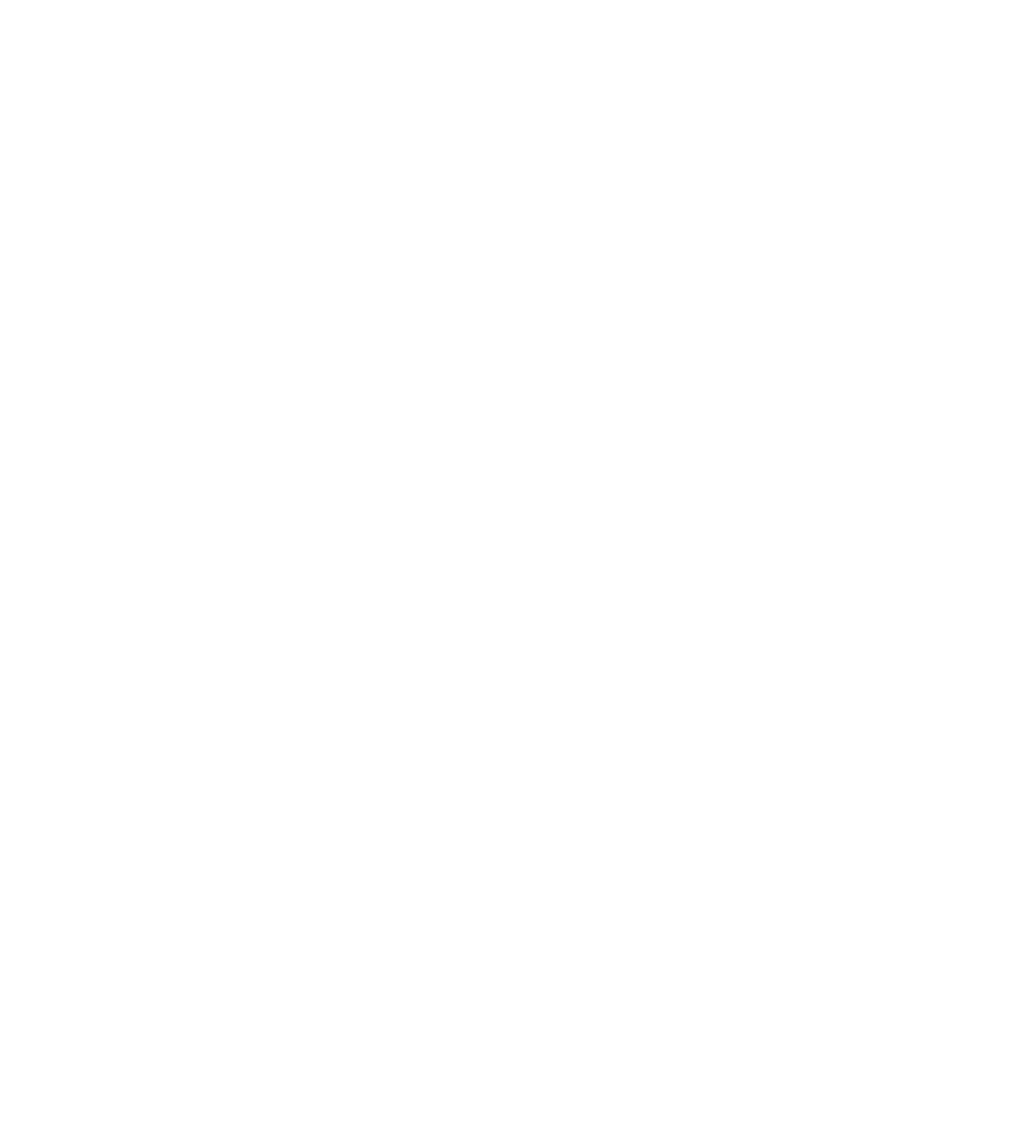
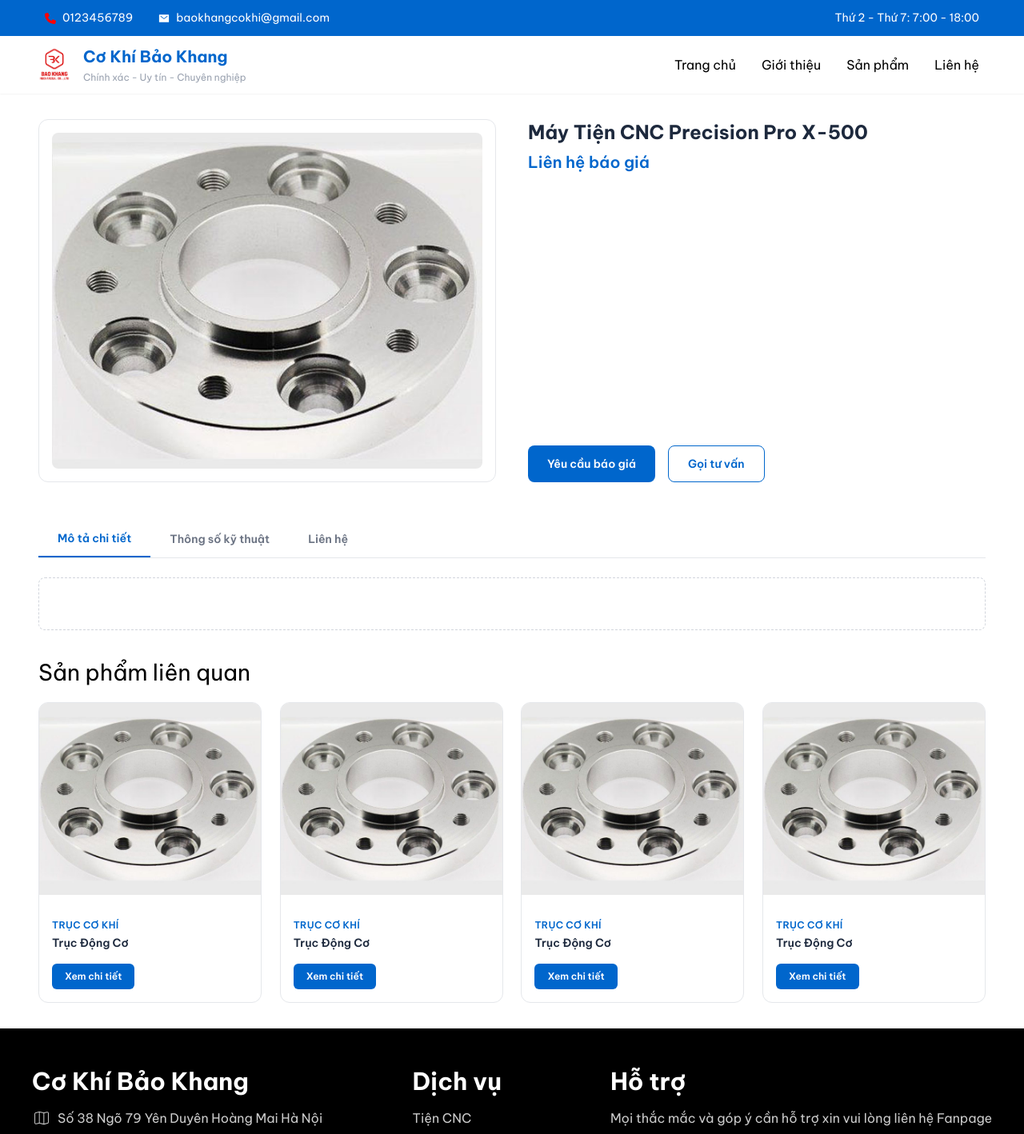
Before and after one commit to minhthangchan3110/cnc_website, a React (Vite) app: page /ProductDetail in a window 1280 px wide. Before the commit this address had no page. Shown: the top 1418 px of the page at 80% size. Before the commit the page ends 800 px from the top, so only its background shows below. Built offline with nearby package versions, Linux system fonts and the light colour scheme.

Commit message:
product_detail

```diff
--- a/src/App.jsx
+++ b/src/App.jsx
@@ -6,6 +6,8 @@
 import Layout from './Layout';
 import Article from './pages/Article';
 import Products from './pages/Products';
+import ProductDetail from './components/ProductDetail';
+import Contact from './pages/Contact';
 function App() {
   return (
     <Router>
@@ -15,6 +17,8 @@
           <Route path='Intro' element={<Intro/>}/>
           <Route path='IntroDetails' element={<Article/>}/>
           <Route path='Products' element={<Products/>}/>
+          <Route path='ProductDetail' element={<ProductDetail/>}/>
+          <Route path='Contact' element={<Contact/>}/>
         </Route>
       </Routes>
     </Router>)
--- a/src/Layout.jsx
+++ b/src/Layout.jsx
@@ -2,6 +2,7 @@
 import { Outlet } from 'react-router-dom'
 import Header from './components/Header'
 import Footer from './components/Footer'
+
 export default function Layout() {
   return (
     <>
--- a/src/components/Header.jsx
+++ b/src/components/Header.jsx
@@ -27,7 +27,9 @@
                 <li><Link to="/Products" className="hover:text-[#0066CC] duration-300">
                   Sản phẩm
                 </Link></li>
-                <li><a href="#contact" className='hover:text-[#0066CC] duration-300'>Liên hệ</a></li>
+                <li><Link to="/Contact" className="hover:text-[#0066CC] duration-300">
+                  Liên hệ
+                </Link></li>
             </ul>
           </nav>
        </header>
--- a/src/components/ProductCard.jsx
+++ b/src/components/ProductCard.jsx
@@ -1,6 +1,8 @@
 import React from 'react'
+import { useNavigate } from 'react-router-dom';
 
-export default function ({ icon, badge, category, name }) {
+export default function ProductCard ({ icon, badge, category, name }) {
+  const navigate = useNavigate()
   return (
     <div className="flex flex-col overflow-hidden rounded-xl border border-gray-200 bg-white transition hover:-translate-y-1 hover:border-[#0066CC] hover:shadow-lg hover:shadow-blue-100">
 
@@ -29,7 +31,7 @@
           {name}
         </h3>
 
-        <button className="mt-auto rounded-md bg-[#0066CC] px-4 py-2 text-xs font-semibold text-white transition hover:bg-[#0052a3]">
+        <button onClick={() => navigate('/ProductDetail')} className="hover:cursor-pointer mt-auto rounded-md bg-[#0066CC] px-4 py-2 text-xs font-semibold text-white transition hover:bg-[#0052a3]">
           Xem chi tiết
         </button>
       </div>
--- /dev/null
+++ b/src/components/ProductDetail.jsx
@@ -0,0 +1,106 @@
+import React, { useState } from 'react'
+import sp1 from '../assets/images/sp-phay-cnc-6.jpg'
+import ProductCard from './ProductCard'
+export default function ProductDetail() {
+     const [activeTab, setActiveTab] = useState(0)
+
+  const tabs = [
+    'Mô tả chi tiết',
+    'Thông số kỹ thuật',
+    'Liên hệ'
+  ]
+
+  return (
+    <div className='max-w-300 mx-auto px-2 my-8'>
+       <div className="grid grid-cols-1 lg:grid-cols-2 gap-10">
+
+        {/* Image */}
+        <div className="rounded-xl border-gray-200 border bg-white p-4 flex items-center justify-center">
+          <img
+            src={sp1}
+            alt="Máy Tiện CNC"
+            className="w-full h-105 object-cover rounded-lg"
+          />
+        </div>
+
+        {/* Info */}
+        <div className="flex flex-col">
+          <h1 className="text-2xl font-bold text-slate-800 mb-2">
+            Máy Tiện CNC Precision Pro X-500
+          </h1>
+
+          <div className="text-xl font-semibold text-[#0066CC] mb-6">
+            Liên hệ báo giá
+          </div>
+
+          {/* Actions */}
+          <div className="flex gap-4 mt-auto">
+            <button
+              className="flex items-center justify-center gap-2 rounded-lg bg-[#0066CC] px-6 py-3 text-sm font-semibold text-white transition hover:bg-[#0052a3]"
+            >
+              Yêu cầu báo giá
+            </button>
+
+            <a
+              href="tel:+84123456789"
+              className="flex items-center justify-center gap-2 rounded-lg border border-[#0066CC] px-6 py-3 text-sm font-semibold text-[#0066CC] transition hover:bg-blue-50"
+            >
+              Gọi tư vấn
+            </a>
+          </div>
+        </div>
+
+      </div>
+      <div className="mt-12">
+      {/* Tab buttons */}
+      <div className="flex border-b border-gray-200">
+        {tabs.map((tab, index) => (
+          <button
+            key={index}
+            onClick={() => setActiveTab(index)}
+            className={`px-6 py-3 text-sm font-semibold transition
+              ${
+                activeTab === index
+                  ? 'border-b-2 border-[#0066CC] text-[#0066CC]'
+                  : 'text-gray-500 hover:text-[#0066CC]'
+              }`}
+          >
+            {tab}
+          </button>
+        ))}
+      </div>
+
+      {/* Tab content (placeholder) */}
+      <div className="mt-6 rounded-lg border border-dashed border-gray-300 p-8 text-center text-gray-400 duration-300">
+
+      </div>
+
+      <div className='mt-8'>
+        <h2 className='text-[28px] mb-4'>Sản phẩm liên quan</h2>
+        <div className='flex justify-between'>
+        <ProductCard
+            icon={sp1}
+            category="Trục cơ khí"
+            name="Trục Động Cơ"
+        />
+        <ProductCard
+            icon={sp1}
+            category="Trục cơ khí"
+            name="Trục Động Cơ"
+        />
+        <ProductCard
+            icon={sp1}
+            category="Trục cơ khí"
+            name="Trục Động Cơ"
+        />
+        <ProductCard
+            icon={sp1}
+            category="Trục cơ khí"
+            name="Trục Động Cơ"
+        />
+      </div>
+      </div>
+    </div>
+    </div>
+  )
+}
--- /dev/null
+++ b/src/data/dataProduct.js
@@ -0,0 +1,5 @@
+const dataProductDetails = [
+    {id: 1, title: "Máy tiện CNC Precision Pro X-500"}
+]
+
+export default dataProductDetails
--- /dev/null
+++ b/src/pages/Contact.jsx
@@ -0,0 +1,85 @@
+import React from 'react'
+
+export default function Contact() {
+  return (
+    <div>
+        <div className="bg-[linear-gradient(135deg,#0066CC_0%,#0052a3_100%)] pt-16 pb-8">
+            <div className="max-w-300 mx-auto px-2 text-white text-center">
+                <h2 className="text-[40px] font-bold mb-6">Liên hệ</h2>
+                <p>Kết nối với chúng tôi</p>
+            </div>
+        </div>
+        <div className='my-4 max-w-300 mx-auto px-2 w-full flex'>
+            <div className='w-1/2'>
+                <h2 className='text-2xl text-[#0066CC] font-semibold mb-4'>Công ty TNHH Cơ Khí Bảo Khang</h2>
+                <div className='flex flex-col gap-4'>
+                    <p className='font-semibold'>MST: <span className='ml-2 font-light'>1212121212</span></p>
+                    <p className='font-semibold'>Địa chỉ: <span className='ml-2 font-light'>Số 38 Ngõ 79 Yên Duyên Hoàng Mai Hà Nội</span></p>
+                    <p className='font-semibold'>Email: <span className='ml-2 font-light'>baokhangcokhi@gmail.com</span></p>
+                    <p className='font-semibold'>Điện thoại: <span className='ml-2 font-light'>0123456789</span></p>
+                    <p className='font-semibold'>Hotline: <span className='ml-2 font-light'>0123456789</span></p>
+                </div>
+            </div>
+            <div className='w-1/2'>
+                <span className='italic text-xs'>Xin vui lòng để lại địa chỉ email, chúng tôi sẽ cập nhật những tin tức quan trọng tới quý khách.</span>
+                <div>
+                    <form className=" text-black rounded-xl p-6 md:p-8 space-y-5">
+                        {/* Inputs row */}
+                        <div className="grid grid-cols-1 md:grid-cols-2 gap-4">
+                        <input
+                            type="text"
+                            placeholder="Họ và tên *"
+                            required
+                            className="border border-gray-300 rounded-md px-4 py-2 focus:outline-none focus:border-[#0066CC]"
+                        />
+
+                        <input
+                            type="tel"
+                            placeholder="Số điện thoại *"
+                            required
+                            className="border border-gray-300 rounded-md px-4 py-2 focus:outline-none focus:border-[#0066CC]"
+                        />
+                        </div>
+                        <div className='w-full'>
+                            <input
+                            type="email"
+                            placeholder="Email"
+                            className="border w-full border-gray-300 rounded-md px-4 py-2 focus:outline-none focus:border-[#0066CC]"
+                        />
+                        </div>
+
+                        {/* Textarea */}
+                        <textarea
+                        placeholder="Nội dung yêu cầu *"
+                        required
+                        className="w-full border border-gray-300 rounded-md px-4 py-2 min-h-30 resize-none focus:outline-none focus:border-[#0066CC]"
+                        />
+
+                        {/* Button */}
+                        <button
+                        type="submit"
+                        className="w-full md:w-auto hover:cursor-pointer duration-300 bg-[#FF6B00] text-white font-semibold px-8 py-3 rounded-md hover:bg-[#ff8533] transition"
+                        >
+                        Gửi yêu cầu
+                        </button>
+                    </form>
+                </div>
+            </div>
+        </div>
+        <section className="my-4">
+          <div className="my-8">
+            <iframe
+              src="https://www.google.com/maps/embed?pb=!1m18!1m12!1m3!1d3541.1595464120755!2d105.86801207502978!3d20.972830880662542!2m3!1f0!2f0!3f0!3m2!1i1024!2i768!4f13.1!3m3!1m2!1s0x3135ac2670602d25%3A0x2cb1fc685d44d179!2zMzggTmcuIDc5IFAuIFnDqm4gRHV5w6puLCBZw6puIFPhu58sIEhhaSBCw6AgVHLGsG5nLCBIw6AgTuG7mWksIFZp4buHdCBOYW0!5e1!3m2!1svi!2s!4v1725061508945!5m2!1svi!2s"
+              width="600"
+              height="450"
+              style={{ border: "0" }}
+              allowfullscreen=""
+              loading="lazy"
+              className="w-full h-75"
+              referrerpolicy="no-referrer-when-downgrade"
+            ></iframe>
+          </div>
+        </section>
+    </div>
+  )
+}
--- a/src/pages/Products.jsx
+++ b/src/pages/Products.jsx
@@ -1,7 +1,6 @@
 import React from 'react'
 import SidebarProduct from '../components/SidebarProduct'
 import ProductCard from '../components/ProductCard'
-import sp1 from '../assets/images/sp-phay-cnc-6.jpg'
 import ProductList from '../components/ProductList'
 export default function Products() {
   return (
```
